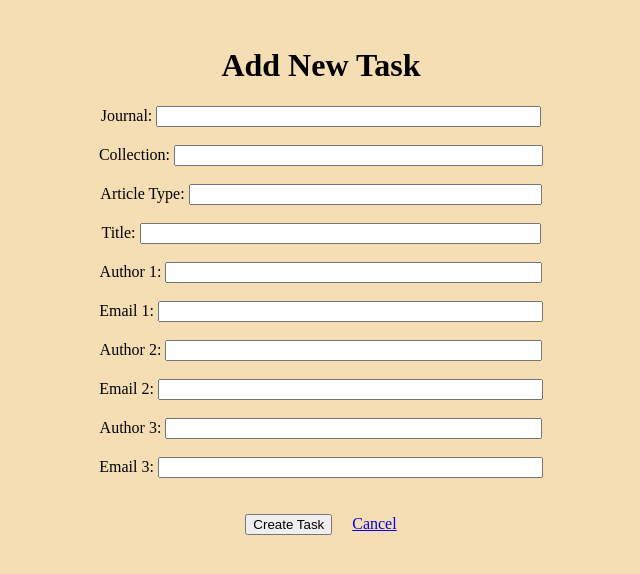
After one commit to agustinpena/Email-Managing-System, a Flask app: page /new-task in a window 1280 px wide. The commit adds this page. Shown: the top 574 px of the page, without its empty margins (319-959 px from the left). Run offline with Flask 3, Linux system fonts and the light colour scheme.

Commit message:
index.html: added an add new task button, fully functional; still need to polish details

```diff
--- a/app.py
+++ b/app.py
@@ -223,7 +223,6 @@ def edit_email(task_id):
             body=final_content
         )
         mail.send(msg)
-        flash('Email sent successfully!')  # type: ignore
         return redirect(url_for('index'))
 
     return render_template('edit_email.html',
@@ -292,6 +291,33 @@ def edit_task(task_id):
     return render_template('edit_task.html', task=task, date_invited=date_invited, deadline=deadline, **date_ranges)
 
 
+# route to add a new task
+@app.route('/new-task', methods=['GET', 'POST'])
+def new_task():
+    if request.method == 'POST':
+        # Create new task from form data
+        datetime_object = datetime.strptime('1-1-2000', '%d-%m-%Y').date()
+        new_task = Task(
+            journal=request.form['journal'],  # type: ignore
+            collection=request.form['collection'],  # type: ignore
+            type=request.form['type'],  # type: ignore
+            title=request.form['title'],  # type: ignore
+            deadline=datetime_object,  # type: ignore
+            author1=request.form['author1'],    # type: ignore
+            email1=request.form['email1'],  # type: ignore
+            author2=request.form['author2'],  # type: ignore
+            email2=request.form['email2'],  # type: ignore
+            author3=request.form['author3'],  # type: ignore
+            email3=request.form['email3'],  # type: ignore
+            date_invited=datetime_object  # type: ignore
+        )
+        db.session.add(new_task)
+        db.session.commit()
+        return redirect(url_for('index'))
+
+    return render_template('new_task.html')
+
+
 # runner and debugger
 if __name__ == '__main__':
 
--- a/email_template.py
+++ b/email_template.py
@@ -19,7 +19,7 @@ collections = {
     """On behalf of Profs. Samir Jaber, Chiara Robba, Stefan Schaller & Audrey de Jong, I'm delighted to invite  you to contribute to Intensive Care Medicine's upcoming collection titled \"Perioperative Care in the Intensive Care Unit\".|On behalf of\nProf. Chiara Robba, Deputy Director & Collection Editor\nProf. Stefan Schaller, Section Editor & Collection Editor\nProf. Audrey de Jong, Collection Guest Editor\nProf. Samir Jaber, ICM Editor-in-Chief""",
 
     "obesity":
-    """On behalf of Profs. Samir Jaber, Carol Hodgson, Gonzalo Hernandez & Emma Ridley, I'm delighted to invite you to contribute to Intensive Care Medicine's upcoming collection titled \"Obesity in the Intensive Care Unit\".|On behalf of\nProf. Carol Hodgson, Section Editor & Collection Editor\nProf. Gonzalo Hernández, Section Editor & Collection Editor\nProf. Emma Ridley, Collection Guest Editor\nProf. Samir Jaber, ICM Editor-in-Chief"""
+    """On behalf of Profs. Samir Jaber, Carol Hodgson, Gonzalo Hernandez & Emma Ridley, I'm delighted to invite you to contribute to Intensive Care Medicine's upcoming collection titled \"Obesity in the Intensive Care Unit\".|On behalf of\nProf. Carol Hodgson, Section Editor & Collection Editor\nProf. Gonzalo Hernandez, Section Editor & Collection Editor\nProf. Emma Ridley, Collection Guest Editor\nProf. Samir Jaber, ICM Editor-in-Chief"""
 }
 
 article_types = {
@@ -57,7 +57,7 @@ def salute(authors):
             counter += 1
     else:
         salutation += 'Dear All,'
-    return salutation
+    return salutation.strip() + '\n'
 
 
 def generate_email_text(task):
@@ -108,4 +108,4 @@ def generate_email_text(task):
     # append signatories
     msg += collections[task_collection].split('|')[1] + '\n\n'
 
-    return msg
+    return '\n' + msg
--- a/static/style.css
+++ b/static/style.css
@@ -39,9 +39,14 @@ tr:nth-child(even) {
     background-color: #f9f9f9;
 }
 
-.right-button{
+.export-button{
     margin-right: 25px;
     float: right;
+}
+
+.new-task-button{
+    margin-left: 25px;
+    float: left;
 }
 
 textarea {
--- /dev/null
+++ b/templates/new_task.html
@@ -0,0 +1,93 @@
+{% extends 'base.html' %}
+<!-- TODO: use drop down menus for collection and article type -->
+{% block head %}
+<title>Add New Task</title>
+{% endblock %}
+
+{% block body %}
+
+<div class="content">
+    <br>
+
+    <h1>Add New Task</h1>
+    <form method="POST">
+        <div>
+            <label>Journal: </label>
+            <input type="text" name="journal" maxlength="60" size='45' required>
+        </div>
+
+        <br>
+
+        <div>
+            <!-- use drop down menus for collection -->
+            <label>Collection: </label>
+            <input type="text" name="collection" maxlength="60" size='43' required>
+        </div>
+
+        <br>
+
+        <div>
+            <!-- use drop down menu for article type -->
+            <label>Article Type: </label>
+            <input type="text" name="type" maxlength="60" size='41' required>
+        </div>
+
+        <br>
+
+        <div>
+            <label>Title: </label>
+            <input type="text" name="title" maxlength="60" size='47' required>
+        </div>
+
+        <br>
+
+        <div>
+            <label>Author 1: </label>
+            <input type="text" name="author1" maxlength="60" size='44' required>
+        </div>
+
+        <br>
+
+        <div>
+            <label>Email 1: </label>
+            <input type="text" name="email1" maxlength="60" size='45' required>
+        </div>
+
+        <br>
+
+        <div>
+            <label>Author 2: </label>
+            <input type="text" name="author2" maxlength="60" size='44'>
+        </div>
+
+        <br>
+
+        <div>
+            <label>Email 2: </label>
+            <input type="text" name="email2" maxlength="60" size='45'>
+        </div>
+
+        <br>
+
+        <div>
+            <label>Author 3: </label>
+            <input type="text" name="author3" maxlength="60" size='44'>
+        </div>
+
+        <br>
+
+        <div>
+            <label>Email 3: </label>
+            <input type="text" name="email3" maxlength="60" size='45'>
+        </div>
+
+        <br><br>
+
+        <button type="submit">Create Task</button>
+        &nbsp;&nbsp;&nbsp;
+        <a href="{{ url_for('index') }}">Cancel</a>
+    </form>
+
+</div>
+
+{% endblock %}
```
Also changed, not shown: templates/index.html (+11 -2 lines), instance/database.db.
